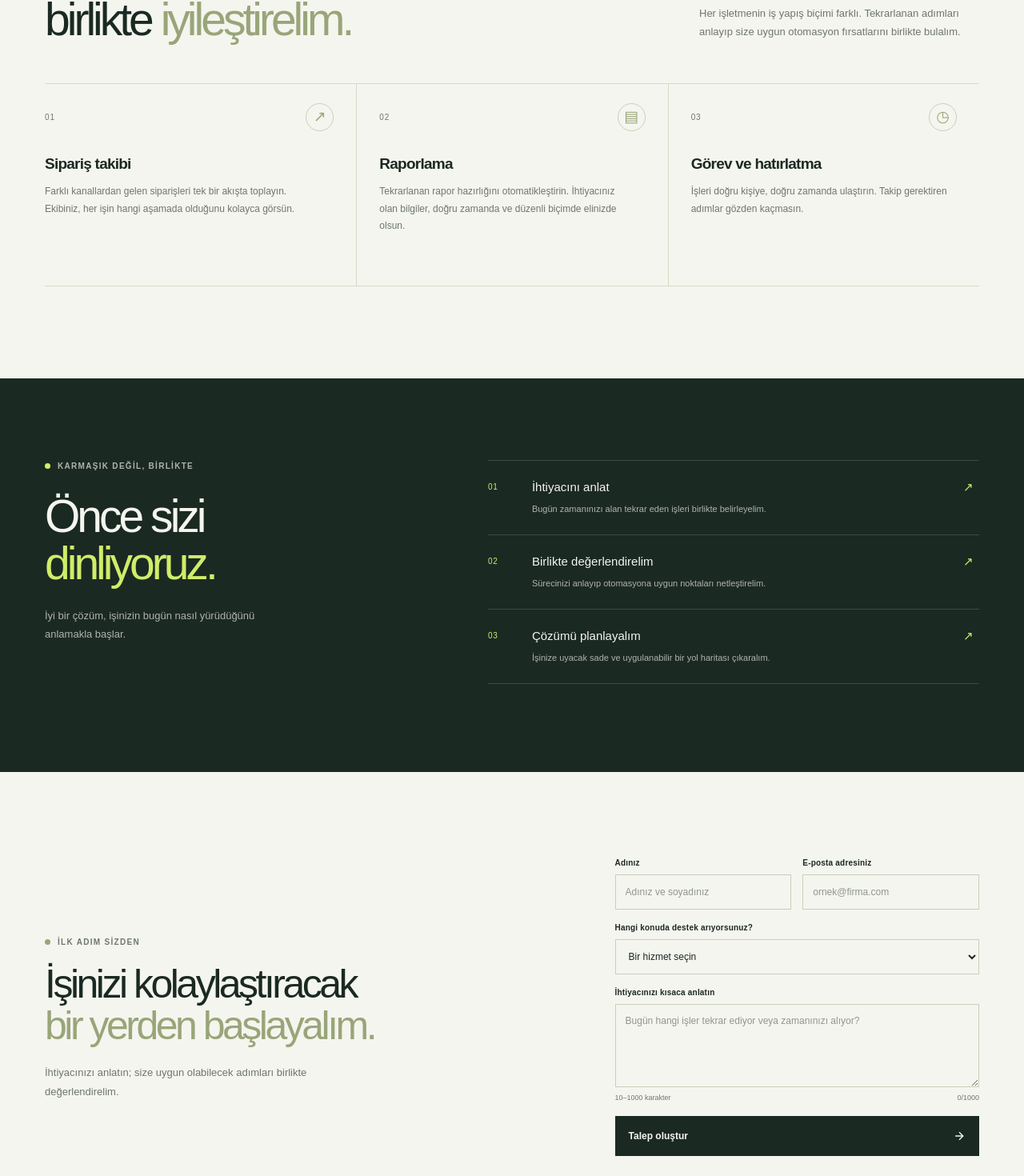
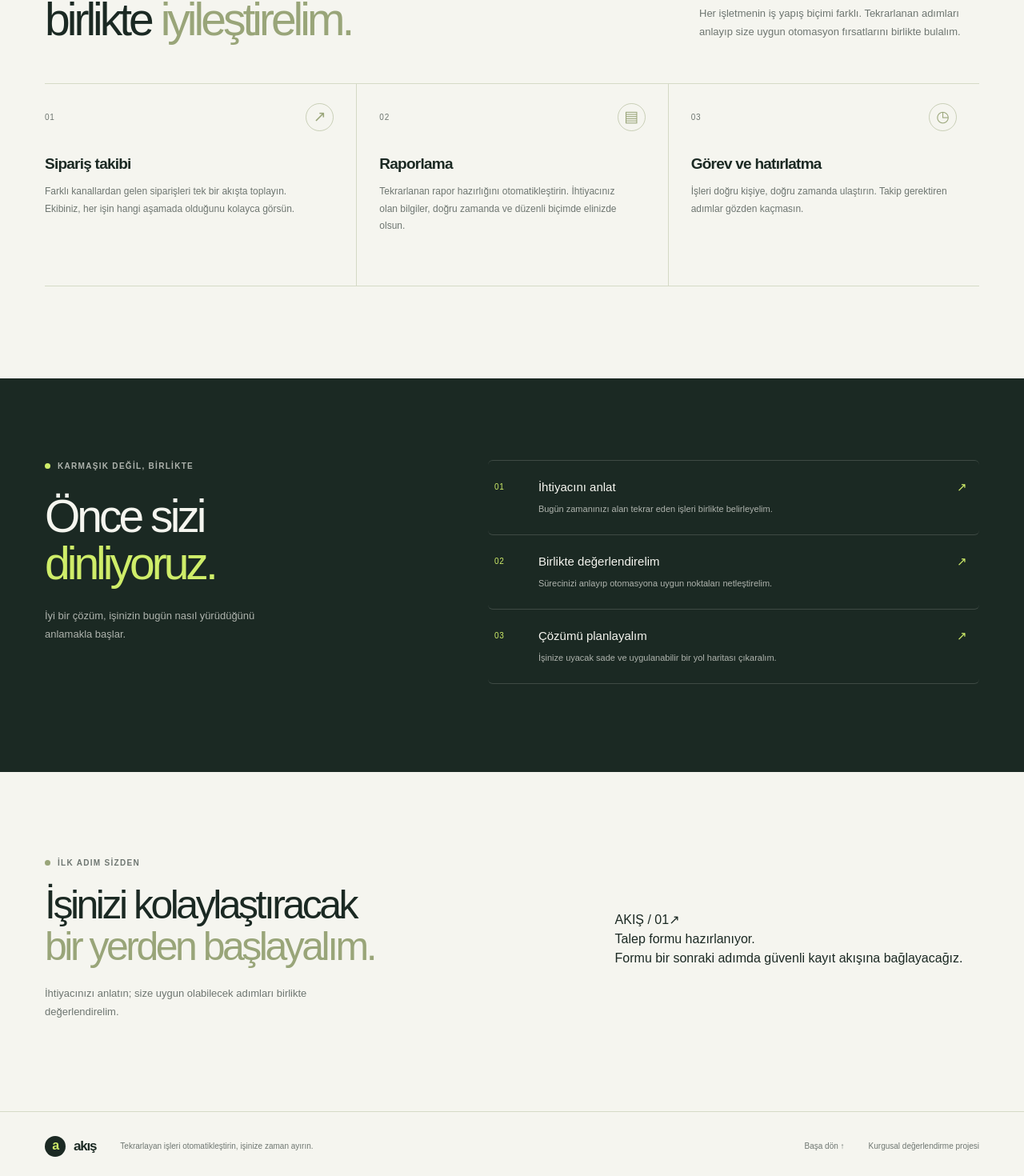
Before and after one commit to menesyilm/akis, a Next.js app: page / in a window 1280 px wide. Shown: the part 931-2401 px from the top of the page at 80% size. Built offline with nearby package versions, Linux system fonts and the light colour scheme.

Commit message:
feat: add scroll reveal and hover animations with framer-motion

```diff
--- a/package.json
+++ b/package.json
@@ -11,6 +11,7 @@
   "dependencies": {
     "firebase": "^12.19.0",
     "firebase-admin": "^14.5.0",
+    "framer-motion": "^13.4.6",
     "next": "16.3.8",
     "react": "19.2.8",
     "react-dom": "19.2.8",
--- a/src/app/globals.css
+++ b/src/app/globals.css
@@ -74,7 +74,8 @@ a:focus-visible, button:focus-visible { outline: 3px solid var(--sage); outline-
 .art-orbit { position: absolute; border: 1px solid var(--sage-35); border-radius: 50%; }
 .orbit-one { width: 420px; height: 420px; }
 .orbit-two { width: 330px; height: 330px; border-style: dashed; border-color: var(--sage-48); }
-.flow-card { position: absolute; z-index: 1; display: flex; flex-direction: column; box-shadow: 0 22px 60px var(--pine-12); }
+.flow-card { position: absolute; z-index: 1; display: flex; flex-direction: column; box-shadow: 0 22px 60px var(--pine-12); cursor: pointer; transition: box-shadow 0.4s ease; }
+.flow-card:hover { box-shadow: 0 32px 72px var(--pine-22); }
 .card-back { top: 61px; right: 7px; width: 238px; padding: 22px 20px 18px; background: var(--sage); transform: rotate(5deg); }
 .flow-label { margin-bottom: 20px; color: var(--pine-62); letter-spacing: .16em; font-size: 8px; font-weight: 700; }
 .flow-line { display: flex; align-items: center; gap: 9px; padding: 10px 0; border-top: 1px solid var(--pine-12); color: var(--pine); font-size: 10px; }
@@ -99,7 +100,7 @@ a:focus-visible, button:focus-visible { outline: 3px solid var(--sage); outline-
 .section-heading h2 em, .contact h2 em { color: var(--sage); font-style: normal; }
 .section-intro { max-width: 350px; margin: 0 0 3px; color: var(--pine-62); font-size: 13px; line-height: 1.8; }
 .service-grid { display: grid; grid-template-columns: repeat(3, 1fr); border-top: 1px solid var(--sage-35); border-bottom: 1px solid var(--sage-35); }
-.service-card { position: relative; min-height: 252px; padding: 24px 28px 29px 0; }
+.service-card { position: relative; min-height: 252px; padding: 24px 28px 29px 0; transition: transform 0.35s cubic-bezier(0.16, 1, 0.3, 1), box-shadow 0.35s ease; }
 .service-card + .service-card { padding-left: 28px; border-left: 1px solid var(--sage-35); }
 .service-card-top { display: flex; align-items: center; justify-content: space-between; }
 .service-number { color: var(--pine-62); font-size: 10px; letter-spacing: .08em; }
@@ -118,7 +119,8 @@ a:focus-visible, button:focus-visible { outline: 3px solid var(--sage); outline-
 .process-heading h2 em { color: var(--lime); font-style: normal; }
 .process-heading > p:last-child { max-width: 270px; margin-top: 24px; color: var(--paper-68); font-size: 13px; line-height: 1.8; }
 .steps-list { align-self: center; margin: 0; padding: 0; list-style: none; }
-.step { display: grid; grid-template-columns: 38px 1fr 20px; align-items: start; gap: 17px; padding: 22px 0; border-bottom: 1px solid var(--paper-16); }
+.step { display: grid; grid-template-columns: 38px 1fr 20px; align-items: start; gap: 17px; padding: 22px 8px; border-bottom: 1px solid var(--paper-16); border-radius: 6px; transition: background 0.3s ease; }
+.step:hover { background: var(--paper-16); }
 .step:first-child { border-top: 1px solid var(--paper-16); }
 .step-number { padding-top: 3px; color: var(--lime); font-size: 10px; letter-spacing: .08em; }
 .step h3 { margin: 0 0 7px; font-size: 15px; font-weight: 500; }
--- a/src/app/page.tsx
+++ b/src/app/page.tsx
@@ -1,6 +1,32 @@
 import SiteNav from "@/components/site-nav";
-import RequestForm from "@/components/request-form";
-import { services } from "@/lib/services";
+import Reveal from "@/components/reveal";
+import HeroCards from "@/components/hero-cards";
+import ServiceGrid from "@/components/service-grid";
+import StepsList from "@/components/steps-list";
+
+const services = [
+  {
+    number: "01",
+    title: "Sipariş takibi",
+    description:
+      "Farklı kanallardan gelen siparişleri tek bir akışta toplayın. Ekibiniz, her işin hangi aşamada olduğunu kolayca görsün.",
+    icon: "↗",
+  },
+  {
+    number: "02",
+    title: "Raporlama",
+    description:
+      "Tekrarlanan rapor hazırlığını otomatikleştirin. İhtiyacınız olan bilgiler, doğru zamanda ve düzenli biçimde elinizde olsun.",
+    icon: "▤",
+  },
+  {
+    number: "03",
+    title: "Görev ve hatırlatma",
+    description:
+      "İşleri doğru kişiye, doğru zamanda ulaştırın. Takip gerektiren adımlar gözden kaçmasın.",
+    icon: "◷",
+  },
+];
 
 const steps = [
   {
@@ -44,16 +70,23 @@ export default function Home() {
 
       <section className="hero" id="baslangic" aria-labelledby="hero-title">
         <div className="hero-copy">
+          <Reveal>
             <p className="eyebrow"><span /> Küçük işler, daha akıcı bir gün</p>
+          </Reveal>
+          <Reveal delay={0.1}>
             <h1 id="hero-title">
               Tekrar eden işleri
               <br />
               <span>otomatikleştirin.</span>
             </h1>
+          </Reveal>
+          <Reveal delay={0.2}>
             <p className="hero-description">
               Sipariş takibi, raporlama ve günlük görevler daha düzenli ilerlesin.
               Siz işinize zaman ayırın.
             </p>
+          </Reveal>
+          <Reveal delay={0.3}>
             <a className="button button-dark" href="#talep">
               İhtiyacını anlat <ArrowIcon />
             </a>
@@ -61,27 +94,12 @@ export default function Home() {
               <span className="note-line" />
               İşletmenize göre şekillenen pratik çözümler
             </div>
+          </Reveal>
         </div>
 
-        <div className="hero-art" aria-hidden="true">
-          <div className="art-orbit orbit-one" />
-          <div className="art-orbit orbit-two" />
-          <div className="flow-card card-back">
-            <span className="flow-label">BUGÜNÜN AKIŞI</span>
-            <span className="flow-line"><i /> Sipariş alındı</span>
-            <span className="flow-line"><i /> Rapor hazırlandı</span>
-            <span className="flow-line"><i /> Görev hatırlatıldı</span>
-          </div>
-          <div className="flow-card card-front">
-            <span className="card-spark">✳</span>
-            <span className="flow-label">DAHA AZ TEKRAR</span>
-            <strong>Daha çok<br />işinize odaklanın.</strong>
-            <span className="card-footer"><span /> Akışınız düzene giriyor</span>
-          </div>
-          <span className="art-dot dot-one" />
-          <span className="art-dot dot-two" />
-          <span className="art-cross">＋</span>
-        </div>
+        <Reveal variant="left" delay={0.2}>
+          <HeroCards />
+        </Reveal>
 
         <div className="hero-bottom" aria-hidden="true">
           <span>İşin akışını iyileştir</span>
@@ -91,6 +109,7 @@ export default function Home() {
       </section>
 
       <section className="services section-wrap" id="hizmetler" aria-labelledby="services-title">
+        <Reveal>
           <div className="section-heading">
             <div>
               <p className="eyebrow"><span /> Neler kolaylaşabilir?</p>
@@ -101,53 +120,43 @@ export default function Home() {
               anlayıp size uygun otomasyon fırsatlarını birlikte bulalım.
             </p>
           </div>
+        </Reveal>
 
-        <div className="service-grid">
-          {services.map((service, index) => (
-            <article className="service-card" key={service.id}>
-              <div className="service-card-top">
-                <span className="service-number">0{index + 1}</span>
-                <span className="service-icon" aria-hidden="true">{service.icon}</span>
-              </div>
-              <h3>{service.title}</h3>
-              <p>{service.description}</p>
-              <span className="service-rule" />
-            </article>
-          ))}
-        </div>
+        <ServiceGrid services={services} />
       </section>
 
       <section className="process" id="surec" aria-labelledby="process-title">
         <div className="section-wrap process-inner">
+          <Reveal>
             <div className="process-heading">
               <p className="eyebrow eyebrow-light"><span /> Karmaşık değil, birlikte</p>
               <h2 id="process-title">Önce sizi<br /><em>dinliyoruz.</em></h2>
               <p>İyi bir çözüm, işinizin bugün nasıl yürüdüğünü anlamakla başlar.</p>
             </div>
-          <ol className="steps-list">
-            {steps.map((step) => (
-              <li className="step" key={step.number}>
-                <span className="step-number">{step.number}</span>
-                <div>
-                  <h3>{step.title}</h3>
-                  <p>{step.description}</p>
-                </div>
-                <span className="step-arrow" aria-hidden="true">↗</span>
-              </li>
-            ))}
-          </ol>
+          </Reveal>
+          <StepsList steps={steps} />
         </div>
       </section>
 
       <section className="contact section-wrap" id="talep" aria-labelledby="contact-title">
+        <Reveal>
           <div className="contact-copy">
             <p className="eyebrow"><span /> İlk adım sizden</p>
             <h2 id="contact-title">İşinizi kolaylaştıracak<br /><em>bir yerden başlayalım.</em></h2>
             <p>İhtiyacınızı anlatın; size uygun olabilecek adımları birlikte değerlendirelim.</p>
           </div>
-        <RequestForm />
+        </Reveal>
+        <Reveal variant="scale" delay={0.15}>
+          <div className="contact-panel">
+            <span className="panel-index">AKIŞ / 01</span>
+            <span className="panel-symbol" aria-hidden="true">↗</span>
+            <p>Talep formu hazırlanıyor.</p>
+            <span className="panel-caption">Formu bir sonraki adımda güvenli kayıt akışına bağlayacağız.</span>
+          </div>
+        </Reveal>
       </section>
 
+      <Reveal>
         <footer className="site-footer">
           <a className="brand footer-brand" href="#baslangic" aria-label="Akış sayfa başına dön">
             <span className="brand-mark" aria-hidden="true">a<span>.</span></span>
@@ -157,6 +166,7 @@ export default function Home() {
           <a href="#baslangic" className="back-top">Başa dön ↑</a>
           <span className="footer-note">Kurgusal değerlendirme projesi</span>
         </footer>
+      </Reveal>
     </main>
   );
 }
--- /dev/null
+++ b/src/components/hero-cards.tsx
@@ -0,0 +1,40 @@
+"use client";
+
+import { motion } from "framer-motion";
+
+const springTransition = { type: "spring", stiffness: 260, damping: 20 } as const;
+
+export default function HeroCards() {
+  return (
+    <div className="hero-art" aria-hidden="true">
+      <div className="art-orbit orbit-one" />
+      <div className="art-orbit orbit-two" />
+
+      <motion.div
+        className="flow-card card-back"
+        whileHover={{ y: -10, rotate: 7 }}
+        transition={springTransition}
+      >
+        <span className="flow-label">BUGÜNÜN AKIŞI</span>
+        <span className="flow-line"><i />Sipariş alındı</span>
+        <span className="flow-line"><i />Rapor hazırlandı</span>
+        <span className="flow-line"><i />Görev hatırlatıldı</span>
+      </motion.div>
+
+      <motion.div
+        className="flow-card card-front"
+        whileHover={{ y: -10, rotate: -6 }}
+        transition={springTransition}
+      >
+        <span className="card-spark">✳</span>
+        <span className="flow-label">DAHA AZ TEKRAR</span>
+        <strong>Daha çok<br />işinize odaklanın.</strong>
+        <span className="card-footer"><span />Akışınız düzene giriyor</span>
+      </motion.div>
+
+      <span className="art-dot dot-one" />
+      <span className="art-dot dot-two" />
+      <span className="art-cross">＋</span>
+    </div>
+  );
+}
--- /dev/null
+++ b/src/components/reveal.tsx
@@ -0,0 +1,48 @@
+"use client";
+
+import { motion, type Variants } from "framer-motion";
+import type { CSSProperties, ReactNode } from "react";
+
+const directions = {
+  up: { hidden: { opacity: 0, y: 32 }, visible: { opacity: 1, y: 0 } },
+  down: { hidden: { opacity: 0, y: -32 }, visible: { opacity: 1, y: 0 } },
+  left: { hidden: { opacity: 0, x: 40 }, visible: { opacity: 1, x: 0 } },
+  right: { hidden: { opacity: 0, x: -40 }, visible: { opacity: 1, x: 0 } },
+  scale: { hidden: { opacity: 0, scale: 0.92 }, visible: { opacity: 1, scale: 1 } },
+} satisfies Record<string, Variants>;
+
+interface RevealProps {
+  children: ReactNode;
+  className?: string;
+  variant?: keyof typeof directions;
+  delay?: number;
+  duration?: number;
+  style?: CSSProperties;
+}
+
+export default function Reveal({
+  children,
+  className,
+  variant = "up",
+  delay = 0,
+  duration = 0.7,
+  style,
+}: RevealProps) {
+  return (
+    <motion.div
+      initial="hidden"
+      whileInView="visible"
+      viewport={{ once: false, amount: 0.12 }}
+      variants={directions[variant]}
+      transition={{
+        duration,
+        ease: [0.16, 1, 0.3, 1],
+        delay,
+      }}
+      className={className}
+      style={style}
+    >
+      {children}
+    </motion.div>
+  );
+}
--- /dev/null
+++ b/src/components/service-grid.tsx
@@ -0,0 +1,45 @@
+"use client";
+
+import { motion } from "framer-motion";
+
+interface ServiceItem {
+  number: string;
+  title: string;
+  description: string;
+  icon: string;
+}
+
+const cardVariants = {
+  hidden: { opacity: 0, y: 24 },
+  visible: { opacity: 1, y: 0 },
+};
+
+export default function ServiceGrid({ services }: { services: ServiceItem[] }) {
+  return (
+    <motion.div
+      className="service-grid"
+      initial="hidden"
+      whileInView="visible"
+      viewport={{ once: false, amount: 0.15 }}
+      transition={{ staggerChildren: 0.12 }}
+    >
+      {services.map((service) => (
+        <motion.article
+          className="service-card"
+          key={service.number}
+          variants={cardVariants}
+          transition={{ duration: 0.6, ease: [0.16, 1, 0.3, 1] }}
+          whileHover={{ y: -6, transition: { type: "spring", stiffness: 300, damping: 22 } }}
+        >
+          <div className="service-card-top">
+            <span className="service-number">{service.number}</span>
+            <span className="service-icon" aria-hidden="true">{service.icon}</span>
+          </div>
+          <h3>{service.title}</h3>
+          <p>{service.description}</p>
+          <span className="service-rule" />
+        </motion.article>
+      ))}
+    </motion.div>
+  );
+}
--- /dev/null
+++ b/src/components/steps-list.tsx
@@ -0,0 +1,47 @@
+"use client";
+
+import { motion } from "framer-motion";
+
+interface StepItem {
+  number: string;
+  title: string;
+  description: string;
+}
+
+const listVariants = {
+  hidden: {},
+  visible: { transition: { staggerChildren: 0.1 } },
+};
+
+const stepVariants = {
+  hidden: { opacity: 0, x: 30 },
+  visible: { opacity: 1, x: 0 },
+};
+
+export default function StepsList({ steps }: { steps: StepItem[] }) {
+  return (
+    <motion.ol
+      className="steps-list"
+      initial="hidden"
+      whileInView="visible"
+      viewport={{ once: false, amount: 0.2 }}
+      variants={listVariants}
+    >
+      {steps.map((step) => (
+        <motion.li
+          className="step"
+          key={step.number}
+          variants={stepVariants}
+          transition={{ duration: 0.6, ease: [0.16, 1, 0.3, 1] }}
+        >
+          <span className="step-number">{step.number}</span>
+          <div>
+            <h3>{step.title}</h3>
+            <p>{step.description}</p>
+          </div>
+          <span className="step-arrow" aria-hidden="true">↗</span>
+        </motion.li>
+      ))}
+    </motion.ol>
+  );
+}
```
Also changed, not shown: 2 other files (tests, documents, lock files or other folders). Lines whose indentation alone changed are shown as unchanged.
